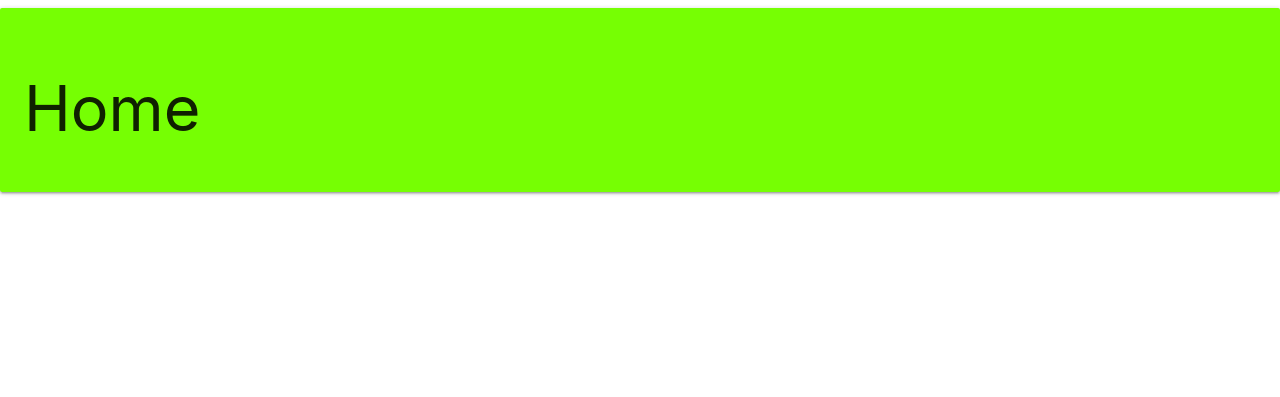
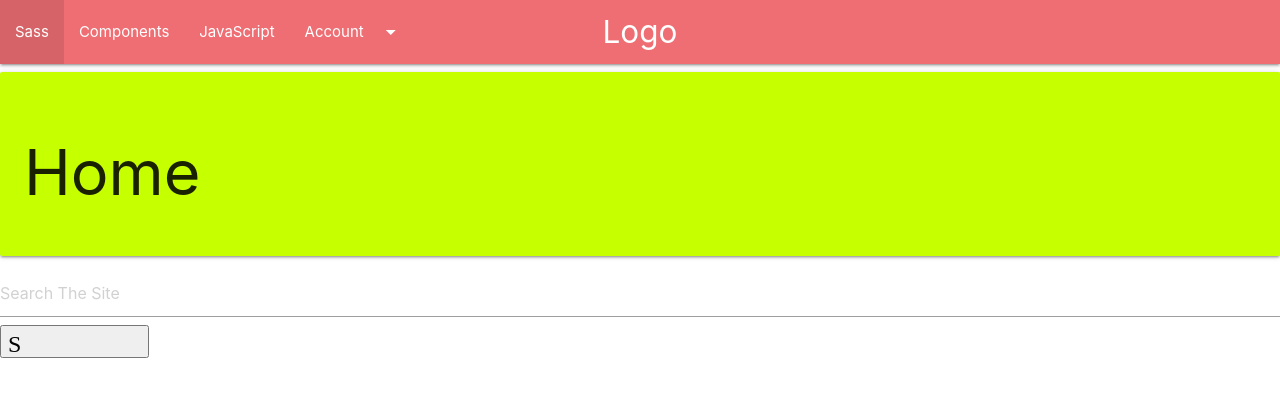
Before and after one commit to Cintakins/period-tracker, a Django app: page / in a window 1280 px wide. Shown: the top 397 px of the page. Run offline with Django 4.2, Linux system fonts and the light colour scheme.

Commit message:
added html to index and base templates, but could not check them as the port wasn't working

```diff
--- a/home/templates/home/index.html
+++ b/home/templates/home/index.html
@@ -1,8 +1,24 @@
 {% extends 'base.html' %}
 {% load static %}
 
+{% block page_header %}
+{% endblock %}
+
 {% block content %}
-    <div class="card-panel light-green accent-3">
+    <div class="card-panel lime accent-3">
         <h1>Home</h1>
     </div>
+
+    <form method="GET" action="">
+        <div class="search">
+            <input class="" type="text" name="query" placeholder="Search The Site">
+            <div>
+                <button type="submit">
+                    <span>
+                        <i class="material-icons">Search</i>
+                    </span>
+                </button>
+            </div>
+        </div>
+    </form>
 {% endblock %}
--- a/templates/base.html
+++ b/templates/base.html
@@ -2,6 +2,7 @@
 
 <!DOCTYPE html>
 <html lang="en">
+
 <head>
     {% block meta %}
     <!-- does it need this block? -->
@@ -28,8 +29,29 @@
 
     <title>Periodic {% block extra_title %}{% endblock %}</title>
 </head>
+
 <body>
-    <header></header>
+    <header>
+        <div>
+            <nav>
+                <ul id="dropdown1" class="dropdown-content">
+                    <li><a href="#!">one</a></li>
+                    <li><a href="#!">two</a></li>
+                    <li class="divider"></li>
+                    <li><a href="#!">three</a></li>
+                </ul>
+                <div class="nav-wrapper">
+                    <a href="{% url 'home' %}" class="brand-logo center">Logo</a>
+                    <ul id="nav-mobile" class="left hide-on-med-and-down">
+                        <li><a href="sass.html">Sass</a></li>
+                        <li><a href="badges.html">Components</a></li>
+                        <li><a href="collapsible.html">JavaScript</a></li>
+                        <li><a class="dropdown-trigger right" href="#!" data-target="dropdown1">Account<i class="material-icons right">arrow_drop_down</i></a></li>
+                    </ul>
+                </div>
+            </nav>
+        </div>
+    </header>
 
     {% if messages %}
     <div class="messages"></div>
@@ -44,4 +66,5 @@
     {% block postloadjs %}
     {% endblock %}
 </body>
+
 </html>
```
Also changed, not shown: README.md. Lines whose indentation alone changed are shown as unchanged.
